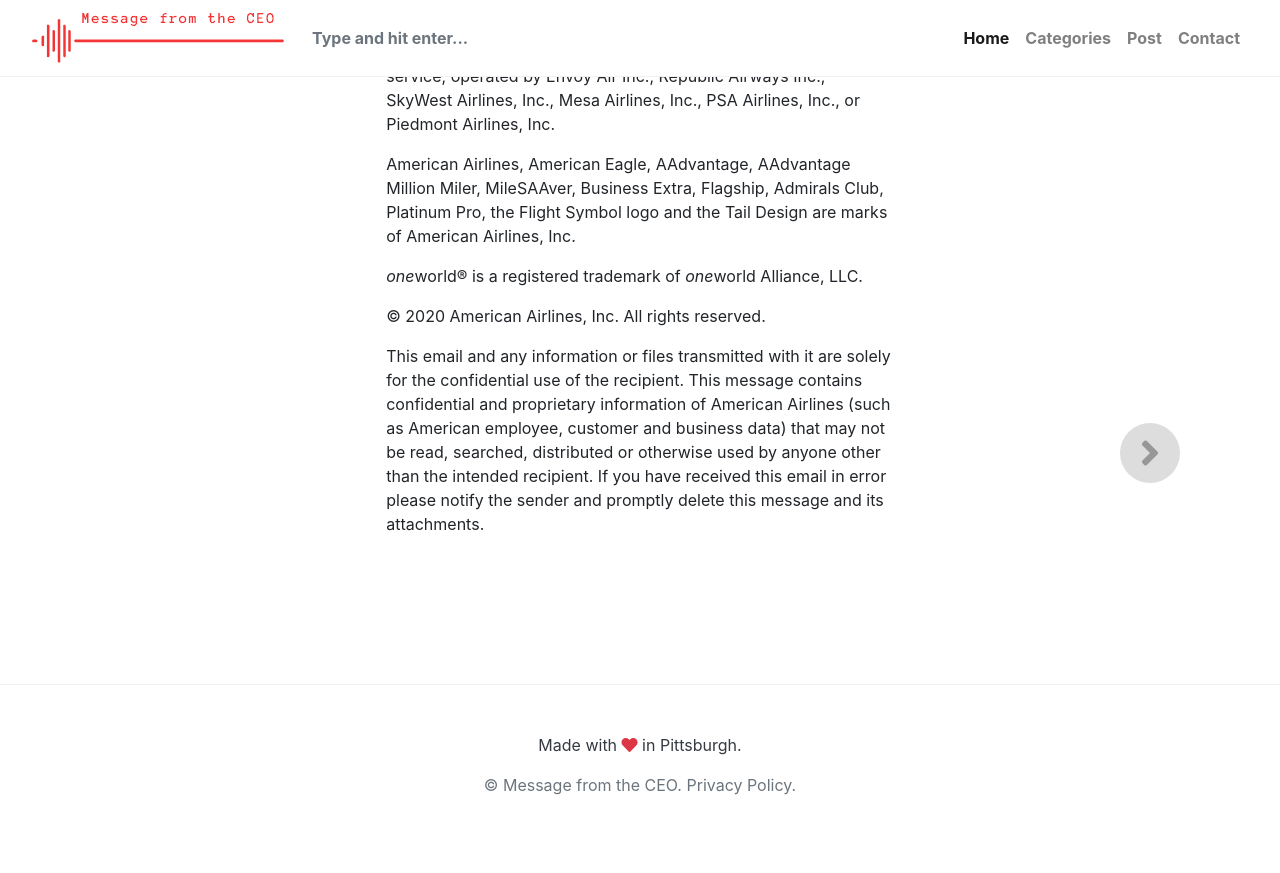
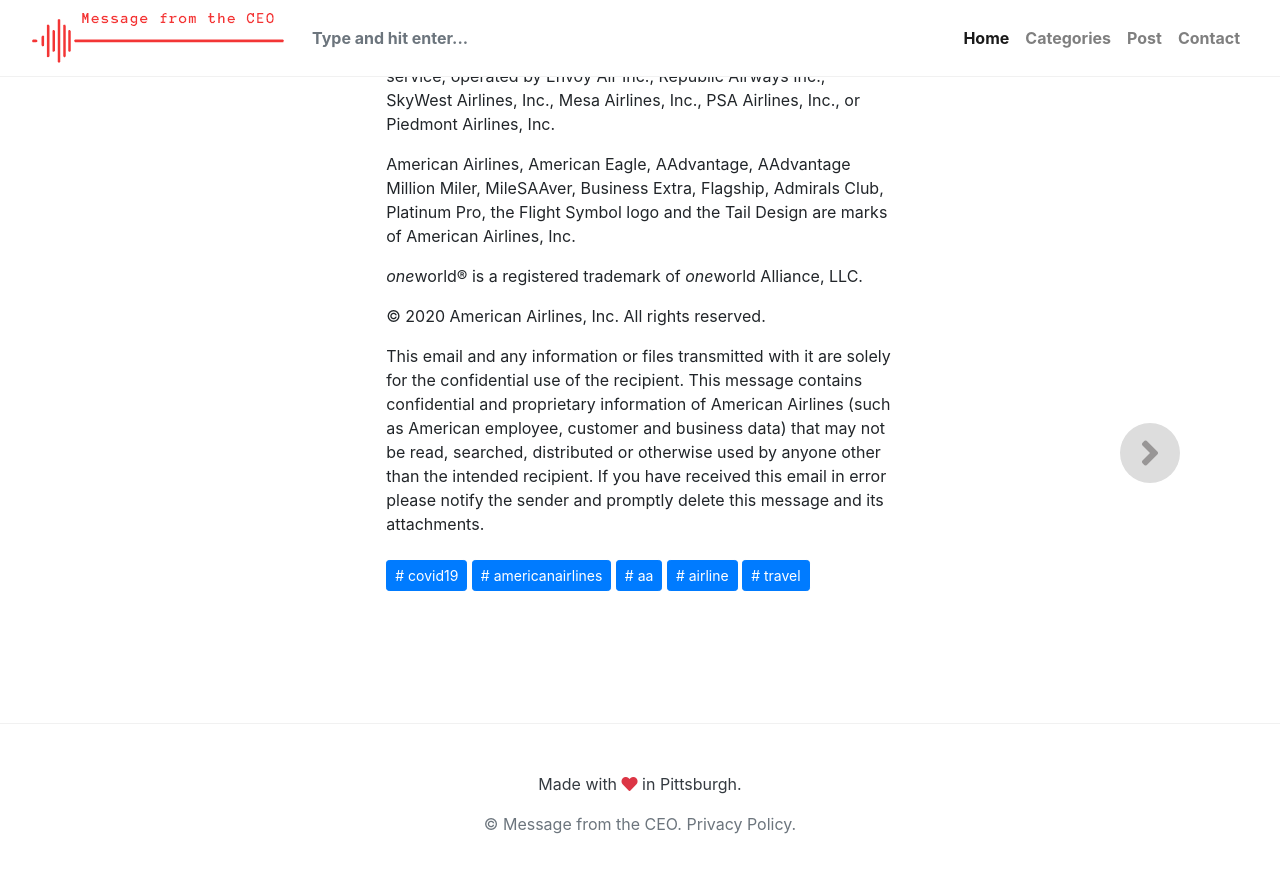
Before and after one commit to bertique/messageFromTheCEO, a Jekyll site: the page built from _posts/2020-04-17-AmessagefromAmericansCEODougParker.md, in a window 1280 px wide and 900 px high, scrolled down 3379 px. Shown: the top 873 px of the window. Built offline with Jekyll 4.4.1, drawn with Linux system fonts in a browser that asks for light colours; nearby versions of some CDN libraries; library files that are not in the unit come from our copies.

Commit message:
Update 2020-04-17-AmessagefromAmericansCEODougParker.md

```diff
--- a/_posts/2020-04-17-AmessagefromAmericansCEODougParker.md
+++ b/_posts/2020-04-17-AmessagefromAmericansCEODougParker.md
@@ -2,21 +2,14 @@
 title:  "A message from American's CEO, Doug Parker"
 metadate: "hide"
 date: 2020-04-17 18:07:05
-categories: [  ]
+categories: [ covid19, americanairlines, aa, airline, travel ]
 image: "/assets/images/posts/2020-04-17-AmessagefromAmericansCEODougParker_full.png"
 thumbnail: "/assets/images/posts/2020-04-17-AmessagefromAmericansCEODougParker.png"
 ---
 A special message from American Airlines
 View on the web
 
-
-
-
-
 Hello  AAdvantage® member
-
-
-
 
 American Airlines CEO, Doug Parker, provides an update on what American is
 doing to care for customers, team members and the communities we serve
@@ -51,12 +44,6 @@
 
 Connect with us
 
-
-
-
-
-
-
 Reservations
 
 Redeem Miles
@@ -66,13 +53,6 @@
 Your Account
 
 Connect with us
-
-
-
-
-
-
-
 
 Update Email Preferences
 
```
